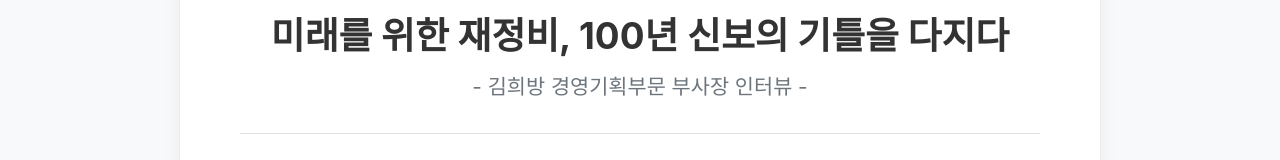
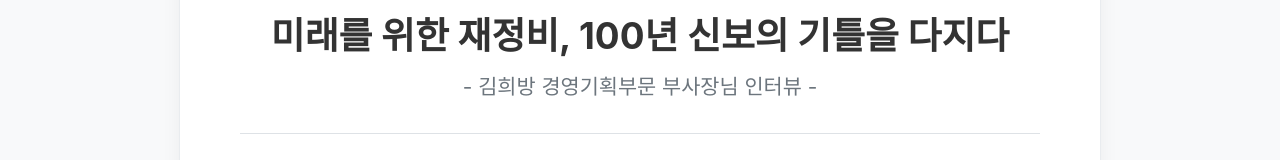
Before and after one commit to SHINBO1972/NEWS-, a plain HTML site: page article7.html in a window 1280 px wide. Shown: the part 169-329 px from the top of the page. Drawn offline with Linux system fonts and the light colour scheme.

Commit message:
Update article7.html

```diff
--- a/article7.html
+++ b/article7.html
@@ -115,7 +115,7 @@
         <div class="article-container">
 
             <div class="article-title-box">
-<h1 style="font-size: 2.3em; font-weight: 700; color: #333; margin: 0 0 10px 0; line-height: 1.3;">미래를 위한 재정비, 100년 신보의 기틀을 다지다</h1>                <h2>- 김희방 경영기획부문 부사장 인터뷰 -</h2>
+<h1 style="font-size: 2.3em; font-weight: 700; color: #333; margin: 0 0 10px 0; line-height: 1.3;">미래를 위한 재정비, 100년 신보의 기틀을 다지다</h1>                <h2>- 김희방 경영기획부문 부사장님 인터뷰 -</h2>
             </div>
 
     <div class="article-content">
```
